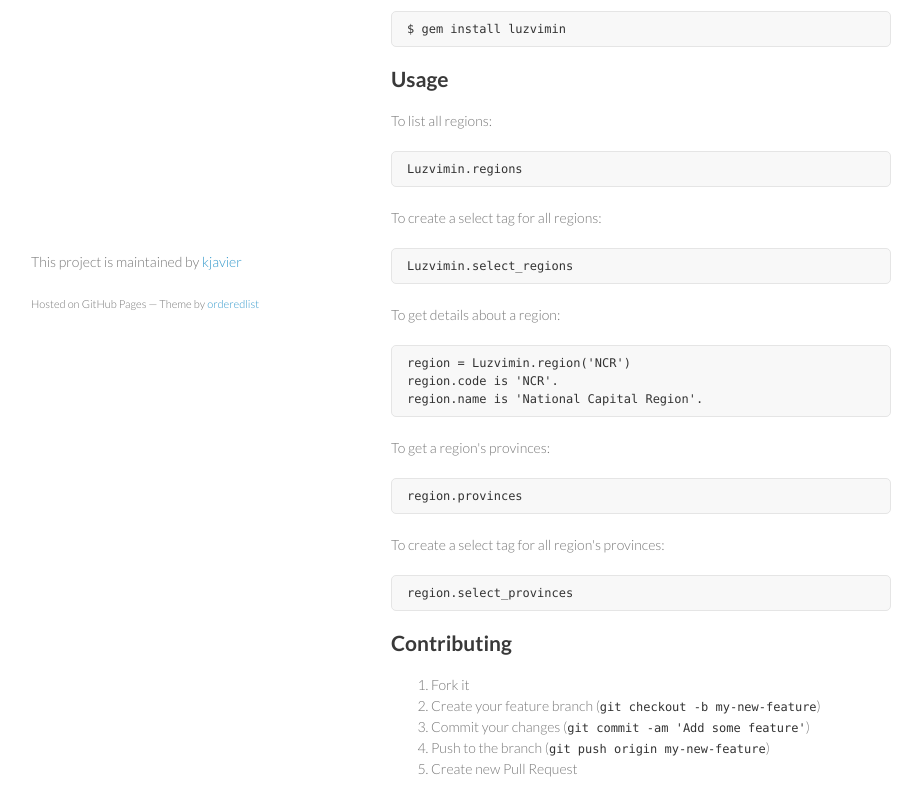
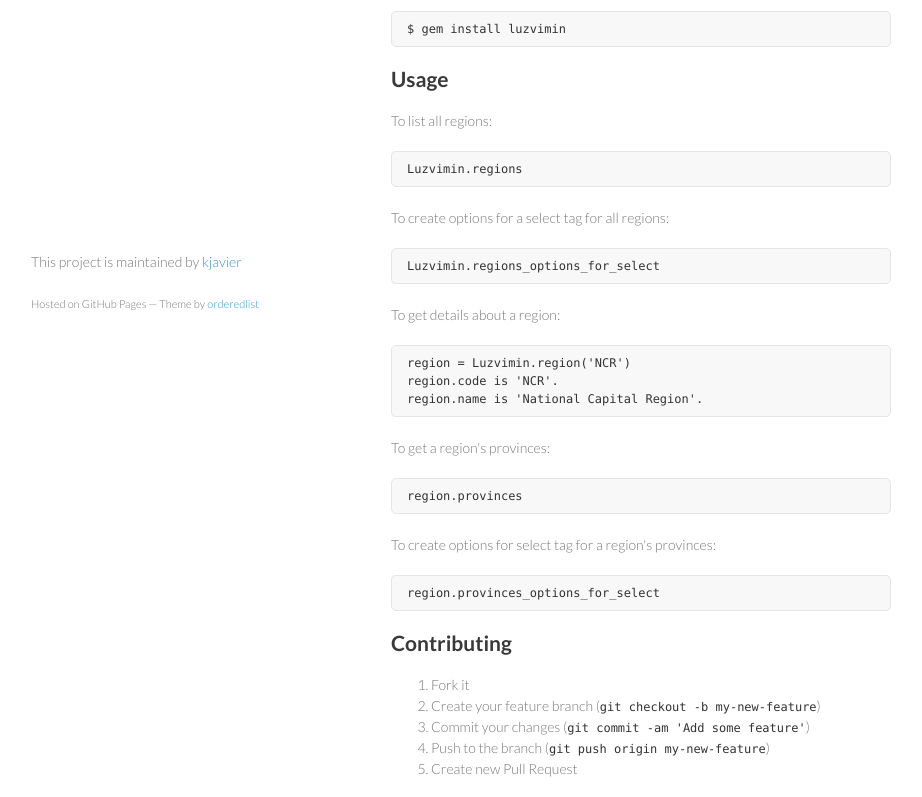
Before and after one commit to kjavier/luzvimin, a plain HTML site: page index.html in a window 1280 px wide. Shown: the part 417-1214 px from the top of the page, without its empty margins (179-1101 px from the left). Drawn offline with Linux system fonts and the light colour scheme.

```diff
--- a/index.html
+++ b/index.html
@@ -56,9 +56,9 @@
 <pre><code>Luzvimin.regions
 </code></pre>
 
-<p>To create a select tag for all regions:</p>
+<p>To create options for a select tag for all regions:</p>
 
-<pre><code>Luzvimin.select_regions
+<pre><code>Luzvimin.regions_options_for_select
 </code></pre>
 
 <p>To get details about a region:</p>
@@ -73,9 +73,9 @@ region.name is 'National Capital Region'.
 <pre><code>region.provinces
 </code></pre>
 
-<p>To create a select tag for all region's provinces:</p>
+<p>To create options for select tag for a region's provinces:</p>
 
-<pre><code>region.select_provinces
+<pre><code>region.provinces_options_for_select
 </code></pre>
 
 <h2>Contributing</h2>
--- a/params.json
+++ b/params.json
@@ -1 +1 @@
-{"note":"Don't delete this file! It's used internally to help with page regeneration.","tagline":"","body":"# Luzvimin\r\n\r\nLuzvimin is a gem that lists all regions and provinces in the Philippines\r\n\r\n## Installation\r\n\r\nAdd this line to your application's Gemfile:\r\n\r\n    gem 'luzvimin'\r\n\r\nAnd then execute:\r\n\r\n    $ bundle\r\n\r\nOr install it yourself as:\r\n\r\n    $ gem install luzvimin\r\n\r\n## Usage\r\n\r\nTo list all regions:\r\n  \r\n    Luzvimin.regions\r\n\r\nTo create a select tag for all regions:\r\n  \r\n    Luzvimin.select_regions\r\n\r\nTo get details about a region:\r\n\r\n    region = Luzvimin.region('NCR')\r\n    region.code is 'NCR'.\r\n    region.name is 'National Capital Region'.\r\n\r\nTo get a region's provinces:\r\n\r\n    region.provinces\r\n\r\nTo create a select tag for all region's provinces:\r\n\r\n    region.select_provinces\r\n\r\n## Contributing\r\n\r\n1. Fork it\r\n2. Create your feature branch (`git checkout -b my-new-feature`)\r\n3. Commit your changes (`git commit -am 'Add some feature'`)\r\n4. Push to the branch (`git push origin my-new-feature`)\r\n5. Create new Pull Request","name":"Luzvimin","google":""}
+{"note":"Don't delete this file! It's used internally to help with page regeneration.","google":"","tagline":"","name":"Luzvimin","body":"# Luzvimin\r\n\r\nLuzvimin is a gem that lists all regions and provinces in the Philippines\r\n\r\n## Installation\r\n\r\nAdd this line to your application's Gemfile:\r\n\r\n    gem 'luzvimin'\r\n\r\nAnd then execute:\r\n\r\n    $ bundle\r\n\r\nOr install it yourself as:\r\n\r\n    $ gem install luzvimin\r\n\r\n## Usage\r\n\r\nTo list all regions:\r\n  \r\n    Luzvimin.regions\r\n\r\nTo create options for a select tag for all regions:\r\n  \r\n    Luzvimin.regions_options_for_select\r\n\r\nTo get details about a region:\r\n\r\n    region = Luzvimin.region('NCR')\r\n    region.code is 'NCR'.\r\n    region.name is 'National Capital Region'.\r\n\r\nTo get a region's provinces:\r\n\r\n    region.provinces\r\n\r\nTo create options for select tag for a region's provinces:\r\n\r\n    region.provinces_options_for_select\r\n\r\n## Contributing\r\n\r\n1. Fork it\r\n2. Create your feature branch (`git checkout -b my-new-feature`)\r\n3. Commit your changes (`git commit -am 'Add some feature'`)\r\n4. Push to the branch (`git push origin my-new-feature`)\r\n5. Create new Pull Request"}
```
